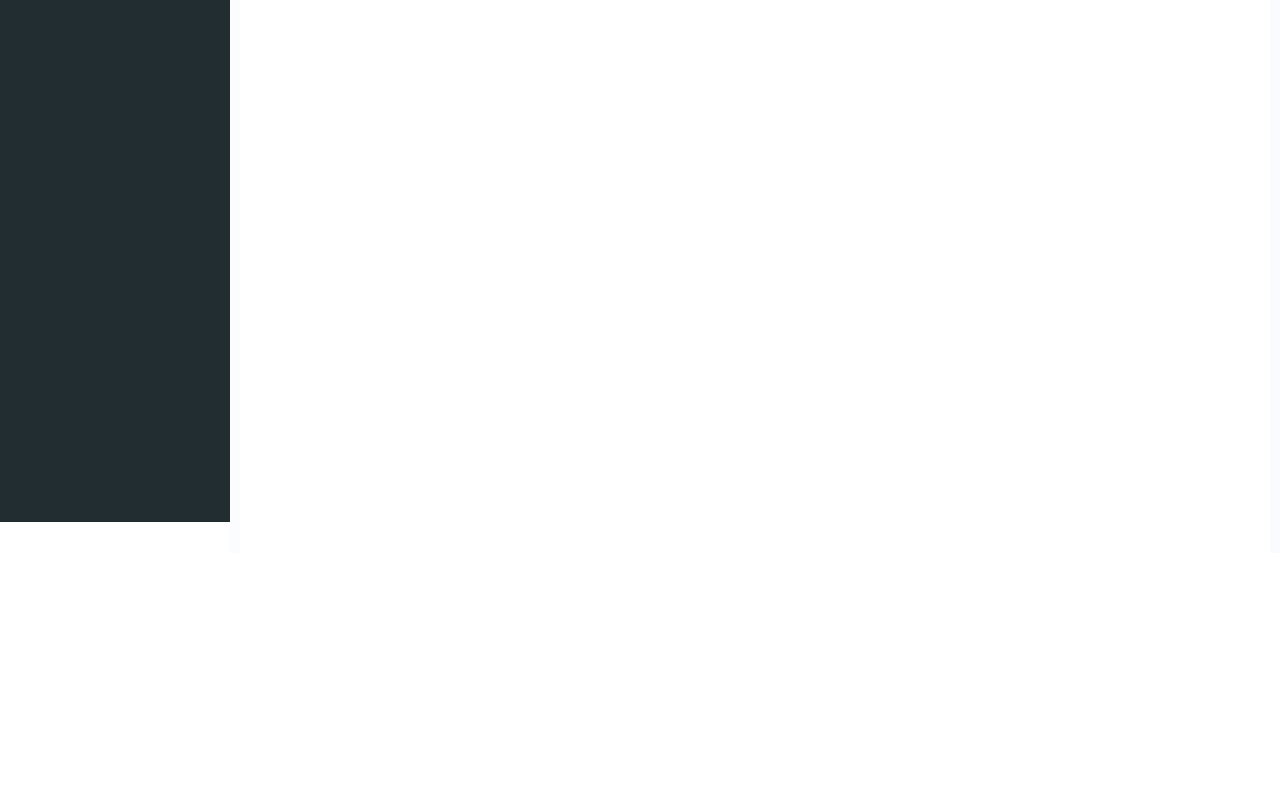
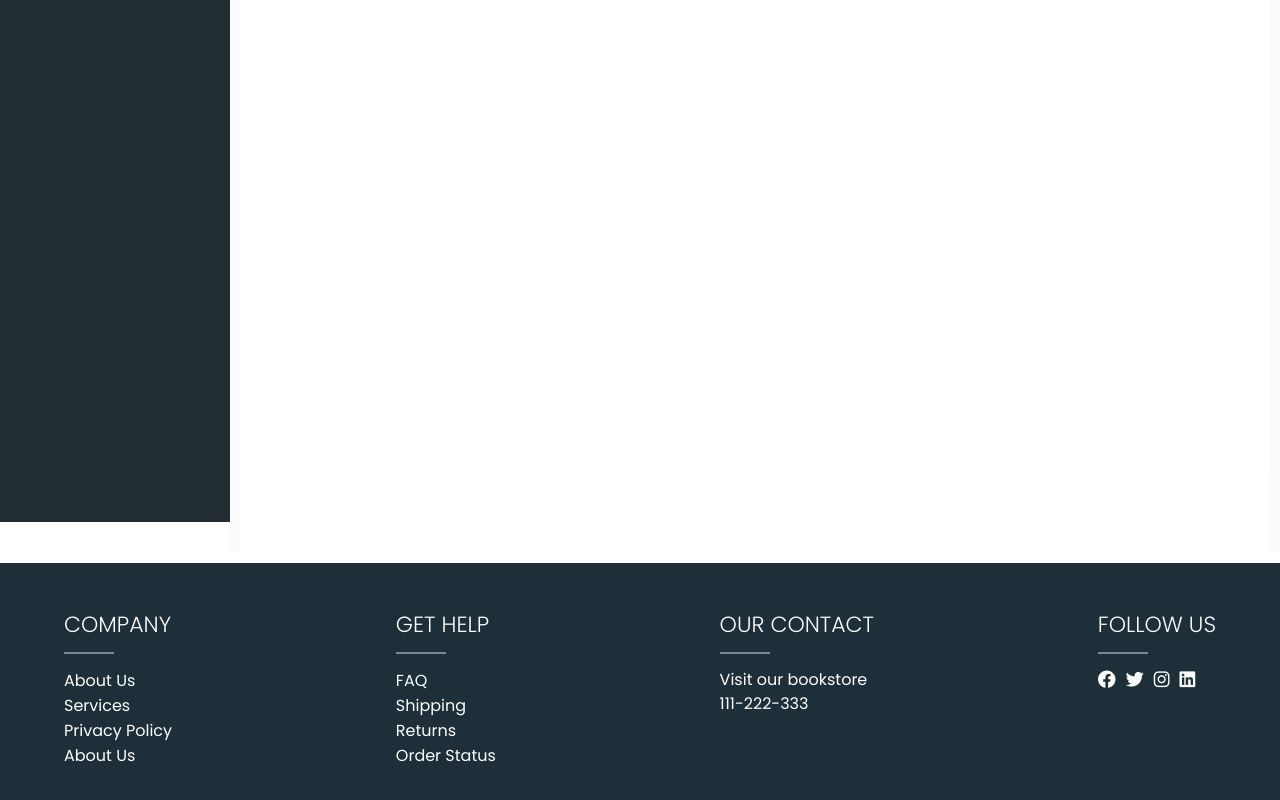
Before and after one commit to Rajeime/car-rental, an Angular app: page /admin in a window 1280 px wide. Shown: the part 294-1094 px from the top of the page. Before the commit the page ends 847 px from the top, so only its background shows below. Built offline with nearby package versions, Linux system fonts and the light colour scheme; no server answers; a web font is replaced by a local one.

Commit message:
made footer component

```diff
--- a/src/app/app.component.html
+++ b/src/app/app.component.html
@@ -1,4 +1,4 @@
 <!-- <app-home-page></app-home-page> -->
 <app-navbar></app-navbar>
 <router-outlet ></router-outlet>
-<!-- <app-footer></app-footer> -->
+<app-footer></app-footer>
--- a/src/app/components/admin-dash-board/admin-dash-board.component.html
+++ b/src/app/components/admin-dash-board/admin-dash-board.component.html
@@ -68,7 +68,7 @@
                     <td>{{car.available}}</td>
                     <td>{{car.price | currency}}</td>
                     <td >
-                        <a  class="edit"><i class="fa fa-pencil" aria-hidden="true" (click)="updateCar(car._id)"></i>
+                        <a class="edit" (click)="updateCar(car._id, car)"><i class="fa fa-pencil" aria-hidden="true" ></i>
                             Edit</a>
                         <a class="delete" (click)="deleteCar(car._id)"><i class="fa fa-trash" aria-hidden="true" ></i>
                             Remove</a>
@@ -81,7 +81,7 @@
         <!-- content ends here -->
     </div>
     <div class="modal" #modal>
-        <app-add-car  (dataEmitter)="added($event)" class="modal-content"></app-add-car>
+        <app-add-car  (dataEmitter)="added($event)" class="modal-content" ></app-add-car>
     </div>
 
 </div>
--- a/src/app/components/admin-dash-board/admin-dash-board.component.ts
+++ b/src/app/components/admin-dash-board/admin-dash-board.component.ts
@@ -20,8 +20,6 @@ export class AdminDashBoardComponent implements OnInit {
       this.cars = result;
     })
   }
-
-
 
   constructor(
     private carService : CarServiceService,
@@ -57,11 +55,15 @@ export class AdminDashBoardComponent implements OnInit {
   }
 
   //<------------ method that updates car in database ------------>
-  updateCar(id:any){
-
+  updateCar(id:any, car:any){
+    this.modal.nativeElement.style.display = 'block';
+    // console.log(car);
+    // console.log(this.modal);
+    console.log(this.modal);
+    console.log(car);
   }
 
-    //<------------ brings up pop-up for data add form ------------>
+  //<------------ brings up pop-up for data add form ------------>
   add(){
     console.log(this.modal)
     this.modal.nativeElement.style.display = 'block';
--- a/src/app/components/footer/footer.component.css
+++ b/src/app/components/footer/footer.component.css
@@ -0,0 +1,59 @@
+/* footer containing contact information  */
+footer{
+    background-color:rgb(30, 47, 58) ;
+    display: flex;
+    justify-content: space-between;
+    color:rgb(252, 253, 249);
+    padding:1em 4em;
+    font-family: 'Poppins', sans-serif;
+}
+
+footer ul {
+    list-style:none;
+}
+
+footer ul li a {
+    text-decoration: none;
+}
+
+footer h4 {
+    font-weight: 300;
+    padding-bottom: 5px;
+    text-transform: uppercase;
+    font-size: 22px;
+    position: relative;
+    margin-bottom: 1em;
+}
+
+footer h4::before{
+    content:'';
+    position: absolute;
+    left: 0;
+    bottom: -8px;
+    background-color: rgb(123, 137, 146);
+    height: 2px;
+    width: 50px;
+}
+
+footer .icons i{
+    margin-right: 10px;
+    font-size: 18px;
+    color: rgb(252, 253, 249);;
+}
+footer .icons a i:hover{
+  color:rgb(82, 191, 79); ;
+}
+
+footer ul li a{
+    color:rgb(252, 253, 249);
+    line-height: 1.5em;
+}
+
+footer .visit li{
+    list-style: none;
+    line-height: 1.5em;
+}
+
+footer .company li, footer .getHelp li{
+    margin-left: -40px;
+}
--- a/src/app/components/footer/footer.component.html
+++ b/src/app/components/footer/footer.component.html
@@ -1 +1,40 @@
-<p>footer works!</p>
+<footer id="footer">
+    <div class="company">
+        <h4>Company</h4>
+        <ul>
+            <li><a href="">About Us</a></li>
+            <li><a href="">Services</a></li>
+            <li><a href="">Privacy Policy</a></li>
+            <li><a href="">About Us</a></li>
+        </ul>
+    </div>
+
+    <div class="getHelp">
+        <h4>Get Help</h4>
+        <ul>
+            <li><a href="">FAQ</a></li>
+            <li><a href="">Shipping</a></li>
+            <li><a href="">Returns</a></li>
+            <li><a href="">Order Status</a></li>
+        </ul>
+    </div>
+
+    <div class="followUs">
+        <h4>Our Contact</h4>
+        <div class="visit">
+           <li>Visit our bookstore</li>
+           <li>111-222-333</li>
+        </div>
+    </div>
+
+    <div class="followUs">
+        <h4>Follow Us</h4>
+        <div class="icons">
+            <a href=""><i class="fab fa-facebook"></i></a>
+            <a href=""><i class="fab fa-twitter"></i></a>
+            <a href=""><i class="fab fa-instagram"></i></a>
+            <a href=""><i class="fab fa-linkedin"></i></a>
+        </div>
+    </div>
+
+</footer>
--- a/src/app/components/home-page/home-page.component.html
+++ b/src/app/components/home-page/home-page.component.html
@@ -22,10 +22,10 @@
     </mat-paginator>
 </div>
 
-<div class="services" style="background-color: rgb(242, 242, 242); height:400px">
+<!-- <div class="services" style="background-color: rgb(242, 242, 242); height:400px">
     <h1 class="heading services">Our Services</h1>
     <hr style="width: 6%; background-color:rgb(2, 2, 120); height: 1px;">
     <div></div>
     <div></div>
     <div></div>
-</div>
+</div> -->
```
Also changed, not shown: src/app/components/add-car/add-car.component.ts (+4 -3 lines), src/app/components/slide-show/slide-show.component.ts (line endings or trailing spaces).
